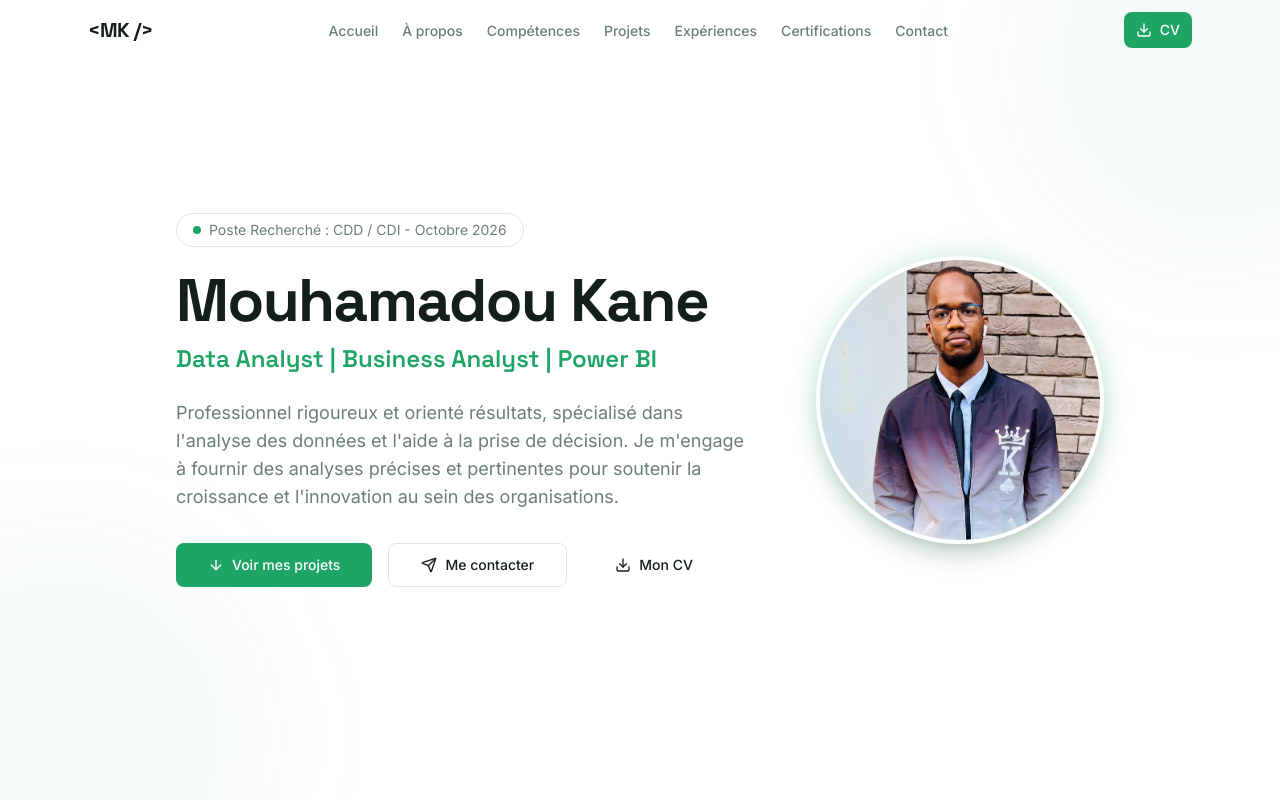
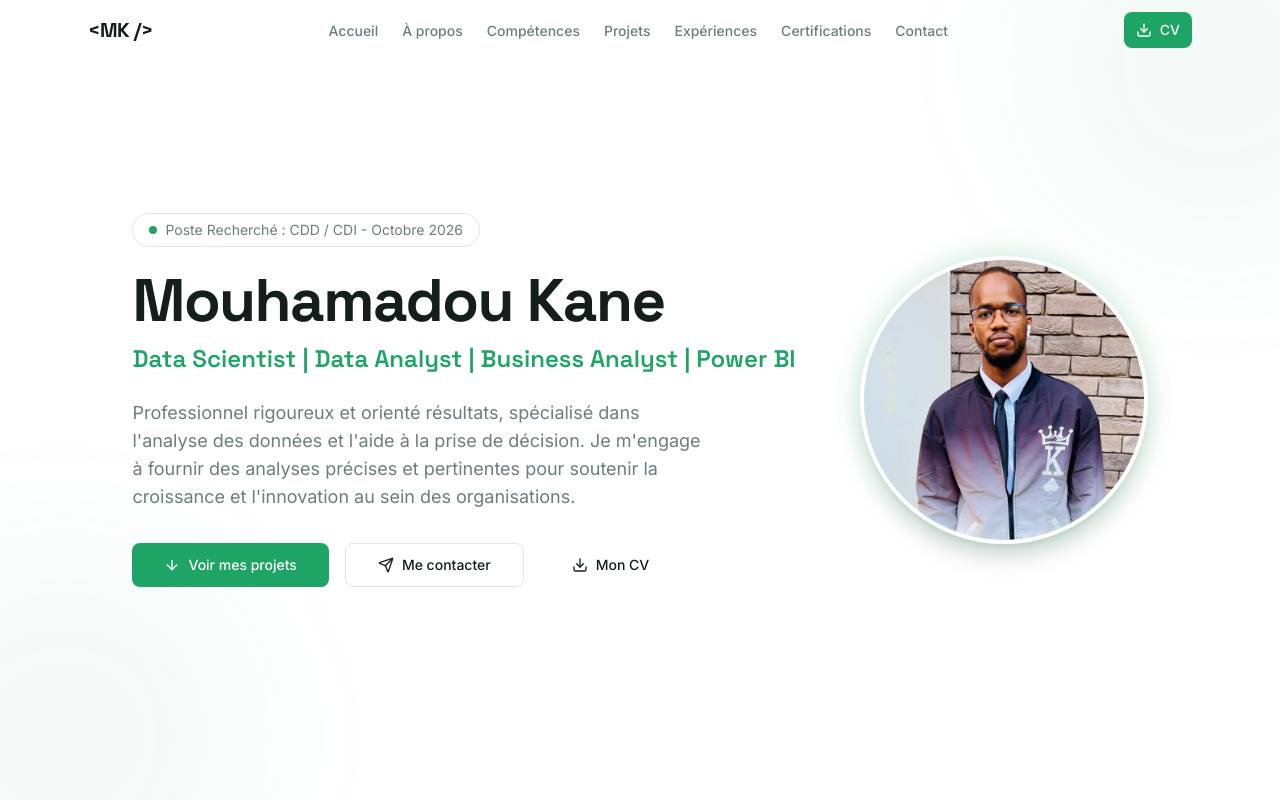
Before and after one commit to MouhamadouKane/Mon_Portofolio, a Next.js app: page / in a window 1280 px wide. Shown: the top 800 px of the page. Built offline with nearby package versions, Linux system fonts and the light colour scheme.

Commit message:
feat: update hero section job titles to include Data Scientist
Co-authored-by: Mouhamadou Kane <121967533+MouhamadouKane@users.noreply.github.com>

```diff
--- a/components/hero.tsx
+++ b/components/hero.tsx
@@ -38,7 +38,7 @@ export function Hero() {
             className="animate-fade-in-up mt-3 font-heading text-xl font-semibold text-primary sm:text-2xl"
             style={{ animationDelay: "0.3s", opacity: 0 }}
           >
-            Data Analyst | Business Analyst | Power BI
+            Data Scientist | Data Analyst | Business Analyst | Power BI
           </p>
 
           <p
```
